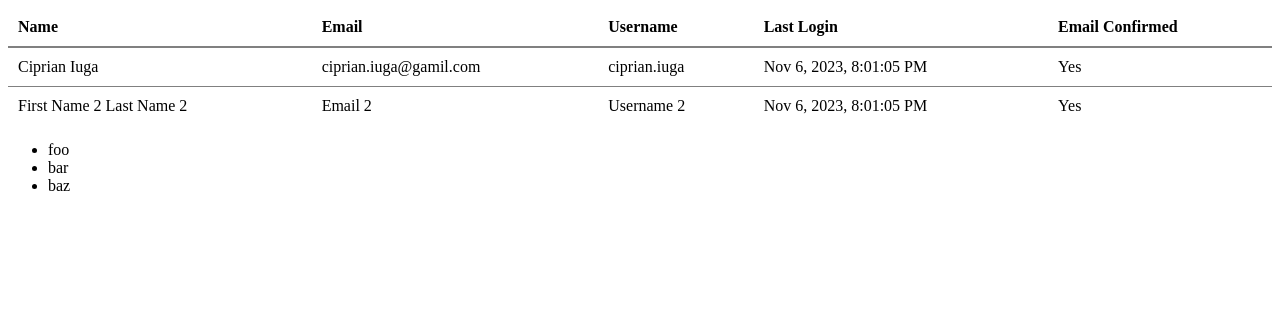
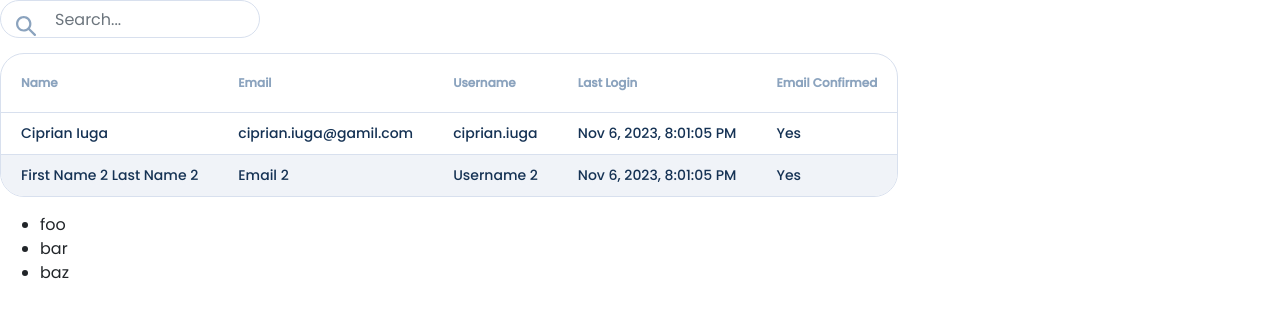
Before and after one commit to avs2001/wl-kit, an Angular app: page / in a window 1280 px wide. Shown: the top 318 px of the page. Built offline with nearby package versions, Linux system fonts and the light colour scheme.

Commit message:
Style table and create search-list custom form input

```diff
--- a/angular.json
+++ b/angular.json
@@ -100,5 +100,8 @@
         }
       }
     }
+  },
+  "cli": {
+    "analytics": false
   }
 }
--- a/package.json
+++ b/package.json
@@ -19,6 +19,7 @@
     "@angular/platform-browser": "^15.0.0",
     "@angular/platform-browser-dynamic": "^15.0.0",
     "@angular/router": "^15.0.0",
+    "@ng-bootstrap/ng-bootstrap": "^14.0.0",
     "rxjs": "~7.5.0",
     "tslib": "^2.3.0",
     "zone.js": "~0.12.0"
--- a/src/app/app.component.html
+++ b/src/app/app.component.html
@@ -1,3 +1,4 @@
+<kbm-search></kbm-search>
 <kbm-list [data]="users" [metadata]="fieldsMetadata" (sort)="sortData = $event"></kbm-list>
 <pre>{{sortData | json}}</pre>
 <ul (kbmSort)="sort($event)">
--- a/src/app/app.module.ts
+++ b/src/app/app.module.ts
@@ -4,6 +4,7 @@ import {AppComponent} from "./app.component";
 import {ListComponent} from "./components/list/list/list.component";
 import {SortableComponent} from "./components/sort/sortable/sortable.component";
 import {SortDirective} from "./components/sort/sort.directive";
+import { SearchInputComponent } from './components/custom-form-inputs/search/search.component';
 
 
 @NgModule({
@@ -15,7 +16,8 @@ import {SortDirective} from "./components/sort/sort.directive";
     BrowserModule,
     ListComponent,
     SortableComponent,
-    SortDirective
+    SortDirective,
+    SearchInputComponent
   ],
 
   providers: [],
--- /dev/null
+++ b/src/app/components/custom-form-inputs/search/search.component.html
@@ -0,0 +1,5 @@
+<div class="input-container">
+    <img src="/assets/icons/search.svg" class="icon">
+    <input class="form-control input-field" type="text" placeholder="Search..." [ngModel]="(input | async)"
+        (ngModelChange)="onInputChange($event)">
+</div>
--- /dev/null
+++ b/src/app/components/custom-form-inputs/search/search.component.scss
@@ -0,0 +1,24 @@
+.input-container {
+  display: flex;
+  margin-bottom: 15px;
+}
+
+.icon {
+  color: #fff;
+  min-width: 20px;
+  width: 20px;
+  position: absolute;
+  text-align: center;
+  margin-top: 16px;
+  margin-left: 16px;
+}
+
+.input-field {
+  width: 100%;
+  padding: 10px;
+  outline: none;
+  padding: 14px 54px;
+  border-radius: 24px;
+  border-color: var(--list-border-color);
+  width: 260px;
+}
--- /dev/null
+++ b/src/app/components/custom-form-inputs/search/search.component.ts
@@ -0,0 +1,60 @@
+import { CommonModule } from '@angular/common';
+import {Component, OnInit, OnDestroy, forwardRef, Input} from '@angular/core';
+import {ControlValueAccessor, FormControl, FormsModule, NG_VALUE_ACCESSOR, ReactiveFormsModule} from '@angular/forms';
+
+import {ReplaySubject, Subscription} from 'rxjs';
+import {debounceTime} from 'rxjs/operators';
+
+@Component({
+    selector: 'kbm-search',
+    templateUrl: './search.component.html',
+    styleUrls: ['./search.component.scss'],
+    standalone: true,
+    imports: [CommonModule, FormsModule, ReactiveFormsModule],
+
+  providers: [
+    {
+      provide: NG_VALUE_ACCESSOR,
+      useExisting: forwardRef(() => SearchInputComponent),
+      multi: true
+    }
+  ]
+})
+export class SearchInputComponent implements ControlValueAccessor, OnInit {
+
+  onChange: any;
+  onTouch: any;
+  registerOnChange(fn: any): void {
+    this.onChange = fn;
+  }
+  registerOnTouched(fn: any): void {
+    this.onTouch = fn;
+  }
+
+  // Step 1: Define what should happen in this component, if something changes outside
+  writeValue(input: string) {
+    this.input.next(input);
+  }
+
+  // Step 2: Handle what should happen on the outside, if something changes on the inside
+  input = new ReplaySubject(1);
+  onInputChange(input: string) {
+    this.input.next(input);
+  }
+  subscriptions: Subscription[] = [];
+  ngOnInit() {
+    this.subscriptions.push(
+      this.input
+        .pipe(
+          debounceTime(0)
+        )
+        .subscribe(input => {
+          this.onChange(input);
+        })
+    )
+  }
+  ngOnDestroy() {
+    this.subscriptions.forEach(sub => sub.unsubscribe());
+  }
+
+}
--- a/src/index.html
+++ b/src/index.html
@@ -1,13 +1,19 @@
 <!doctype html>
 <html lang="en">
+
 <head>
   <meta charset="utf-8">
   <title>WlKit</title>
   <base href="/">
   <meta name="viewport" content="width=device-width, initial-scale=1">
   <link rel="icon" type="image/x-icon" href="favicon.ico">
+  <link href="https://fonts.googleapis.com/css2?family=Poppins:wght@300;400;500&display=swap" rel="stylesheet">
+  <link rel="stylesheet" href="https://stackpath.bootstrapcdn.com/bootstrap/4.1.2/css/bootstrap.min.css"
+    integrity="sha384-Smlep5jCw/wG7hdkwQ/Z5nLIefveQRIY9nfy6xoR1uRYBtpZgI6339F5dgvm/e9B" crossorigin="ßanonymous">
 </head>
+
 <body>
   <kbm-root></kbm-root>
 </body>
+
 </html>
--- a/src/styles.scss
+++ b/src/styles.scss
@@ -1,25 +1,138 @@
 /* You can add global styles to this file, and also import other style files */
-.kbm-table {
+:root {
+  --main-color: #153254;
+  --main-bg-color: #F0F3F8;
+  --sub-main-color: #28486D;
+  --light-color: #8BA3BE;
+  --list-border-color: #D8E0EE;
+}
+
+* {
+  font-family: 'Poppins' !important;
+  font-size: 16px;
+}
+
+table.kbm-table {
+  /* Change these properties */
+  --border: 1px solid var(--list-border-color);
+  border-radius: 24px;
+  background-color: white;
+
+  /* Don't change these properties */
+  border-spacing: 0;
+  border-collapse: separate;
+  border: var(--border);
+  overflow: hidden;
+}
+
+table.kbm-table tr,
+table.kbm-table th,
+table.kbm-table td {
+  border-right: 0;
+  border-bottom: 1px solid var(--list-border-color);
+}
+
+table.kbm-table tr:last-child>td {
+  border-bottom: 0;
+}
+
+/* Apply a border to the bottom of all but the last row */
+table.kbm-table>thead>tr:not(:last-child)>th,
+table.kbm-table>thead>tr:not(:last-child)>td,
+table.kbm-table>tbody>tr:not(:last-child)>th,
+table.kbm-table>tbody>tr:not(:last-child)>td,
+table.kbm-table>tfoot>tr:not(:last-child)>th,
+table.kbm-table>tfoot>tr:not(:last-child)>td,
+table.kbm-table>tr:not(:last-child)>td,
+table.kbm-table>tr:not(:last-child)>th,
+table.kbm-table>thead:not(:last-child),
+table.kbm-table>tbody:not(:last-child),
+table.kbm-table>tfoot:not(:last-child) {
+  border-bottom: var(--border);
+}
+
+table.kbm-table th {
+  padding: 20px;
+}
+
+table.kbm-table td {
+  padding: 10px 20px;
+  font-size: 14px;
+  cursor: pointer;
+}
+
+table.kbm-table th {
+  text-align: left;
+  color: var(--light-color);
+  font-weight: 600;
+  font-size: 12px;
+}
+
+table.kbm-table tr {
+  color: var(--main-color);
+  font-weight: 500;
+  font-size: 14px;
+}
+
+table.kbm-table td.list-main-column {
+  color: var(--main-color);
+  font-weight: 700;
+}
+
+.cdk-row:nth-child(even) {
+  background-color: var(--main-bg-color);
+}
+
+.cdk-row:hover .cdk-cell {
+  background-color: var(--main-color);
+  color: white !important;
+
+}
+
+.list-header-horizontal {
   width: 100%;
-  border-collapse: collapse;
-  th,td{
-    padding: 10px;
-  }
+  display: flex;
+  justify-content: space-between;
+  align-items: center;
+}
 
-  th {
-    border-bottom: 2px solid gray;
-    text-align: left;
-  }
+.list-footer {
+  font-weight: 500;
+  align-items: center;
+  color: var(--light-color);
+}
 
-  tr {
-    td {
-      border-bottom: 1px solid gray;
-    }
+.list-footer-left {
+  display: flex;
+}
 
-    &:last-child {
-      td {
-        border: none;
-      }
-    }
-  }
+.f-s-12 {
+  font-size: 12px !important;
 }
+
+.items-per-page {
+  font-size: 12px !important;
+  color: var(--main-color);
+  font-weight: bold;
+}
+
+ngb-pagination ul>li:not(.active)>a {
+  color: var(--light-color) !important;
+}
+
+ngb-pagination ul>li.active>a {
+  background-color: white !important;
+  font-weight: bold !important;
+  color: var(--main-color) !important;
+}
+
+ngb-pagination ul>li>a {
+  border-color: transparent !important;
+  font-size: 12px !important;
+
+}
+
+ngb-pagination ul {
+  margin-bottom: 0 !important;
+  align-items: center !important;
+}
```
Also changed, not shown: src/assets/icons/search.svg (added), 1 other file (tests, documents, lock files or other folders).
